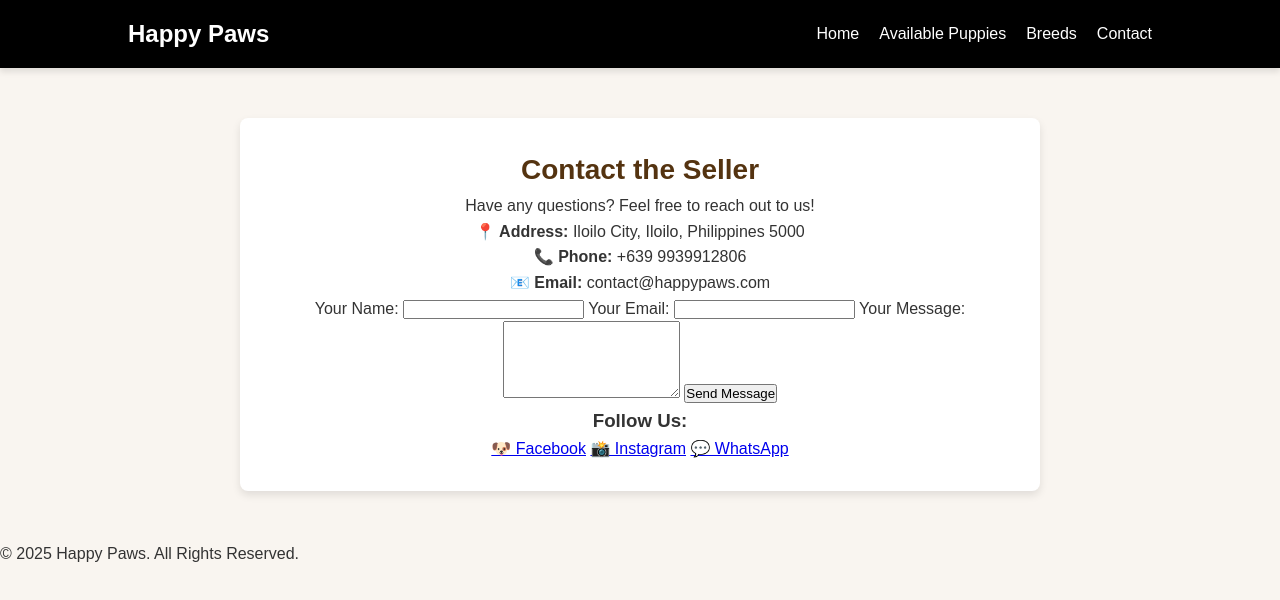
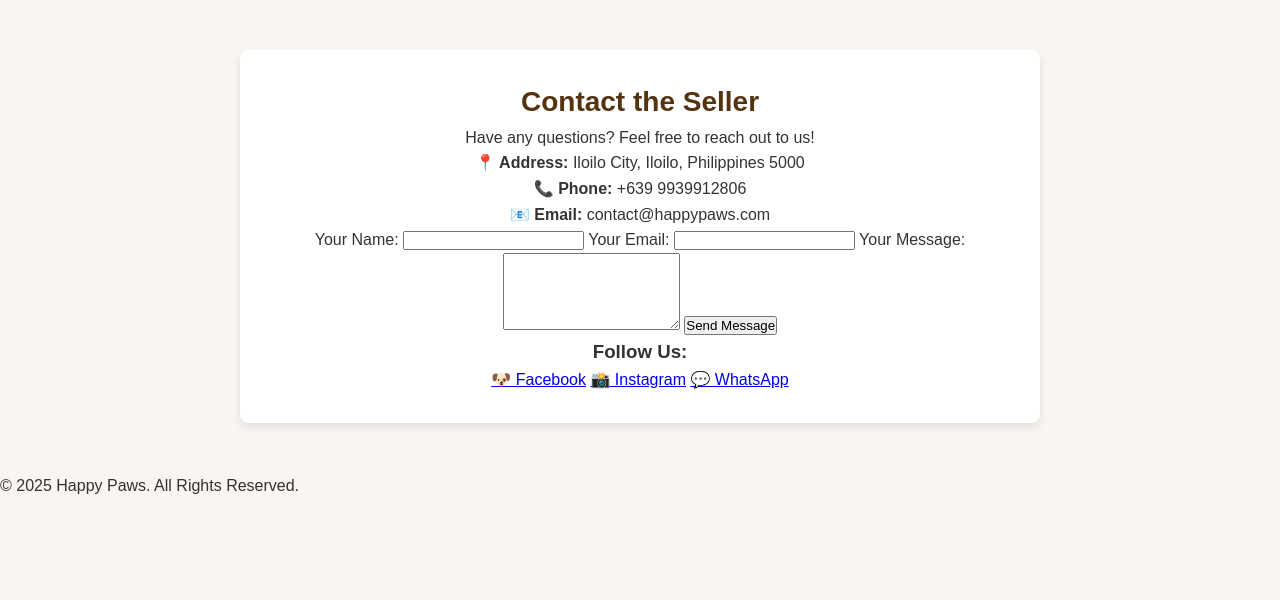
Before and after one commit to RollyAbella/AbellaRollyG., a plain HTML site: page Contacts.html in a window 1280 px wide. Drawn offline with Linux system fonts and the light colour scheme.

Commit message:
Update Contacts.html

```diff
--- a/Contacts.html
+++ b/Contacts.html
@@ -7,17 +7,6 @@
     <link rel="stylesheet" href="css.contactstyle.css">
 </head>
 <body>
-
-    <!-- Navigation Bar -->
-    <nav>
-        <div class="logo">Happy Paws</div>
-        <ul>
-            <li><a href="index.html">Home</a></li>
-            <li><a href="dogs.html">Available Puppies</a></li>
-            <li><a href="breeds.html">Breeds</a></li>
-            <li><a href="contact.html">Contact</a></li>
-        </ul>
-    </nav>
 
     <!-- Contact Section -->
     <section class="contact">
```
